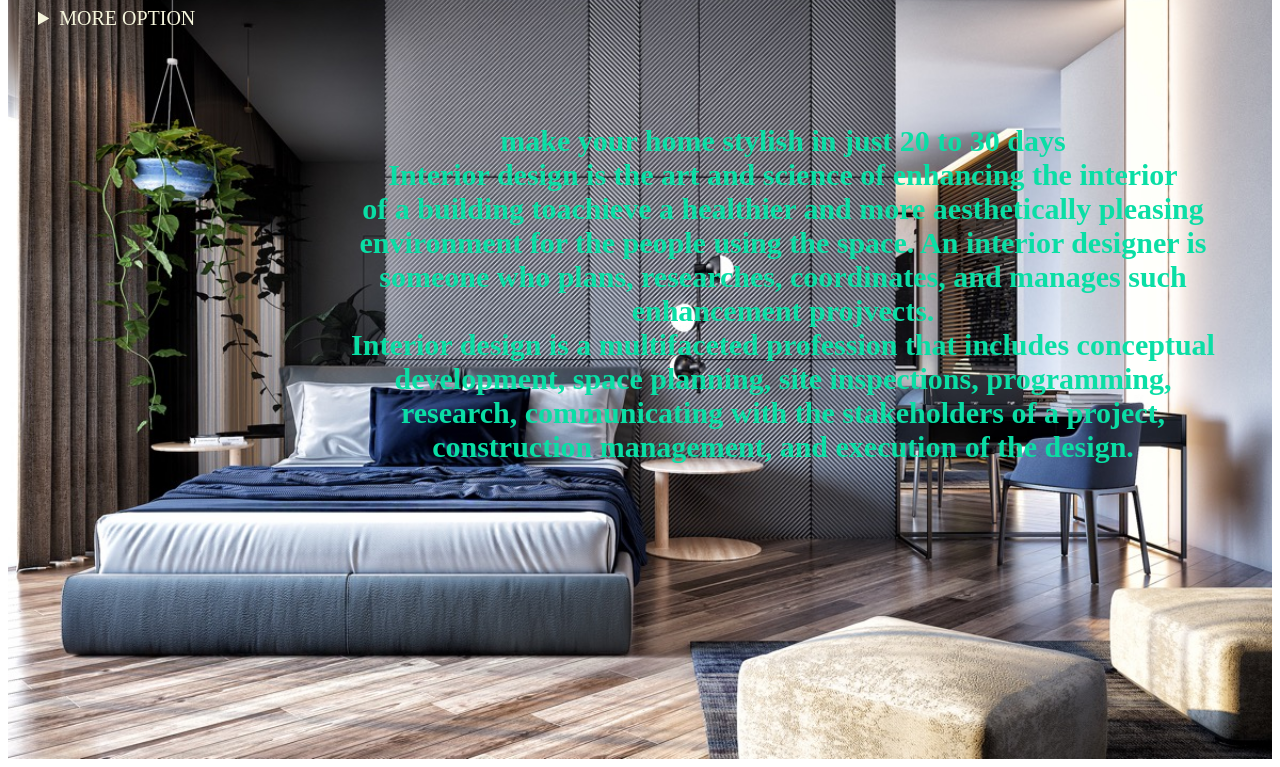
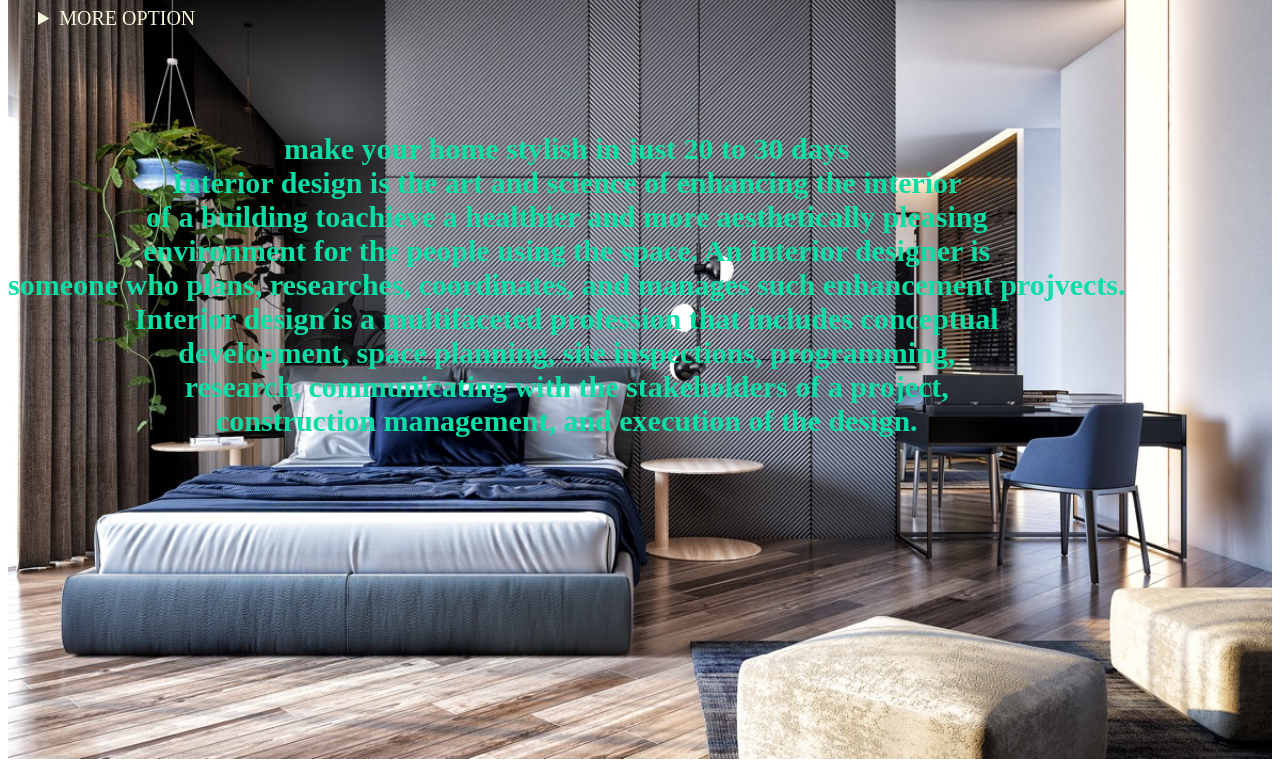
Before and after one commit to vishalbehl25/interiorvishal, a plain HTML site: page index.html in a window 1280 px wide. Shown: the part 51-818 px from the top of the page. Drawn offline with Linux system fonts and the light colour scheme.

Commit message:
Update interior.css

```diff
--- a/interior.css
+++ b/interior.css
@@ -66,10 +66,9 @@ h1 {
 P {
     color: rgb(10, 222, 165);
     position: absolute;
-    margin: 22px;
     font-size: 30px;
     text-align: center;
-    margin-left: 300px;
+
 }
 
 form {
```
